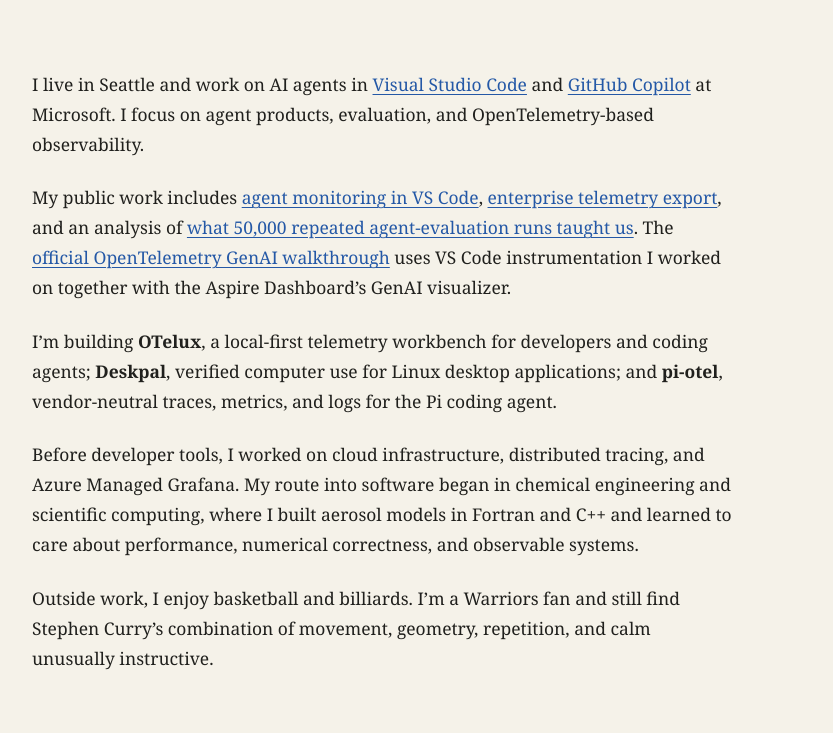
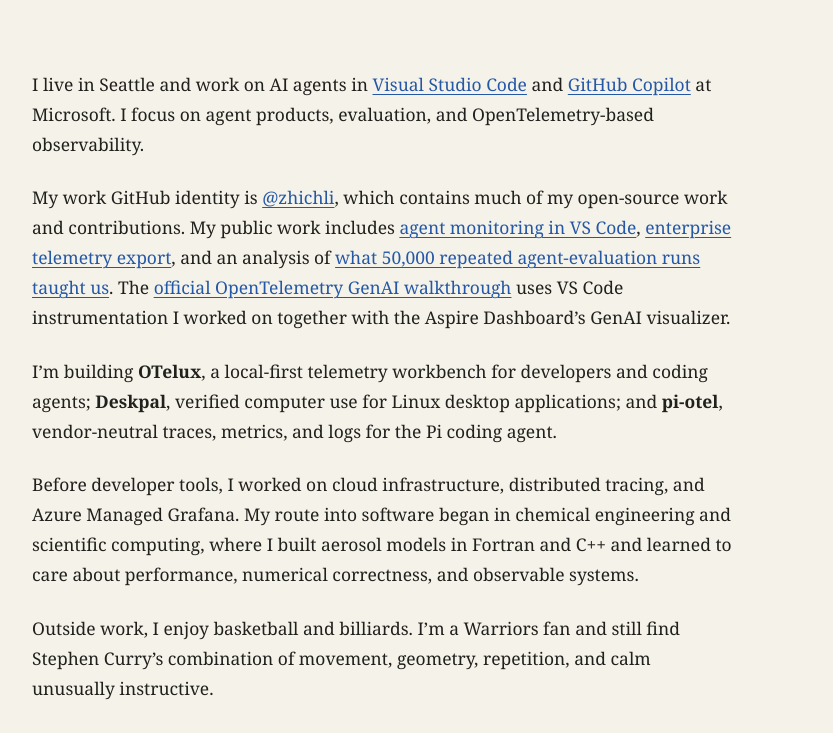
Before and after one commit to b1tank/b1tank.github.io, an Astro site: page / in a window 1280 px wide. Shown: the part 67-800 px from the top of the page, without its empty margins (218-1051 px from the left). Built offline with nearby package versions, Linux system fonts and the light colour scheme; Astro itself is replaced by a stand-in of ours.

Commit message:
link work GitHub identity

```diff
--- a/src/pages/index.astro
+++ b/src/pages/index.astro
@@ -97,7 +97,7 @@
       <section class="plain-content intro" aria-label="About Zhichao Li">
         <p>I live in Seattle and work on AI agents in <a href="https://code.visualstudio.com/">Visual Studio Code</a> and <a href="https://github.com/features/copilot">GitHub Copilot</a> at Microsoft. I focus on agent products, evaluation, and OpenTelemetry-based observability.</p>
 
-        <p>My public work includes <a href="https://code.visualstudio.com/docs/agents/guides/monitoring-agents">agent monitoring in VS Code</a>, <a href="https://code.visualstudio.com/docs/enterprise/ai-settings#_configure-telemetry-export-with-opentelemetry">enterprise telemetry export</a>, and an analysis of <a href="https://code.visualstudio.com/blogs/2026/06/19/what-50000-runs-taught-us">what 50,000 repeated agent-evaluation runs taught us</a>. The <a href="https://opentelemetry.io/blog/2026/genai-observability/">official OpenTelemetry GenAI walkthrough</a> uses VS Code instrumentation I worked on together with the Aspire Dashboard’s GenAI visualizer.</p>
+        <p>My work GitHub identity is <a href="https://github.com/zhichli">@zhichli</a>, which contains much of my open-source work and contributions. My public work includes <a href="https://code.visualstudio.com/docs/agents/guides/monitoring-agents">agent monitoring in VS Code</a>, <a href="https://code.visualstudio.com/docs/enterprise/ai-settings#_configure-telemetry-export-with-opentelemetry">enterprise telemetry export</a>, and an analysis of <a href="https://code.visualstudio.com/blogs/2026/06/19/what-50000-runs-taught-us">what 50,000 repeated agent-evaluation runs taught us</a>. The <a href="https://opentelemetry.io/blog/2026/genai-observability/">official OpenTelemetry GenAI walkthrough</a> uses VS Code instrumentation I worked on together with the Aspire Dashboard’s GenAI visualizer.</p>
 
         <p>I’m building <strong>OTelux</strong>, a local-first telemetry workbench for developers and coding agents; <strong>Deskpal</strong>, verified computer use for Linux desktop applications; and <strong>pi-otel</strong>, vendor-neutral traces, metrics, and logs for the Pi coding agent.</p>
 
```
